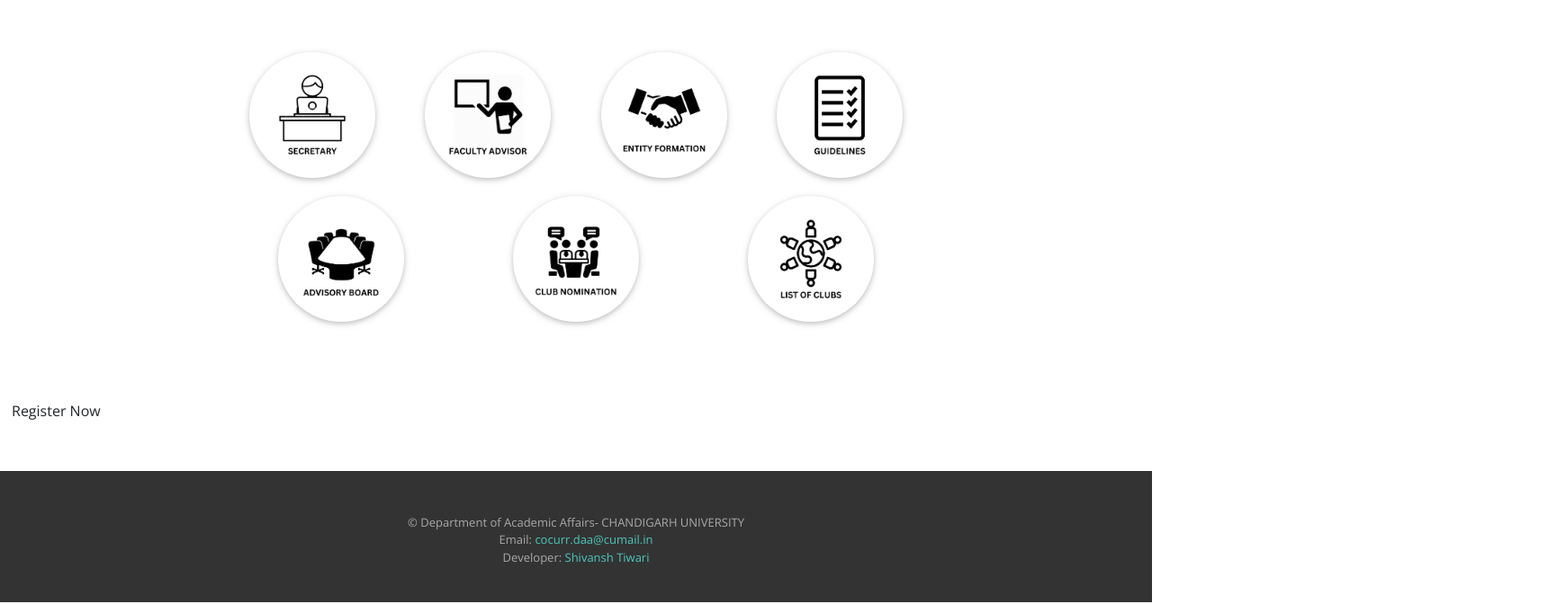
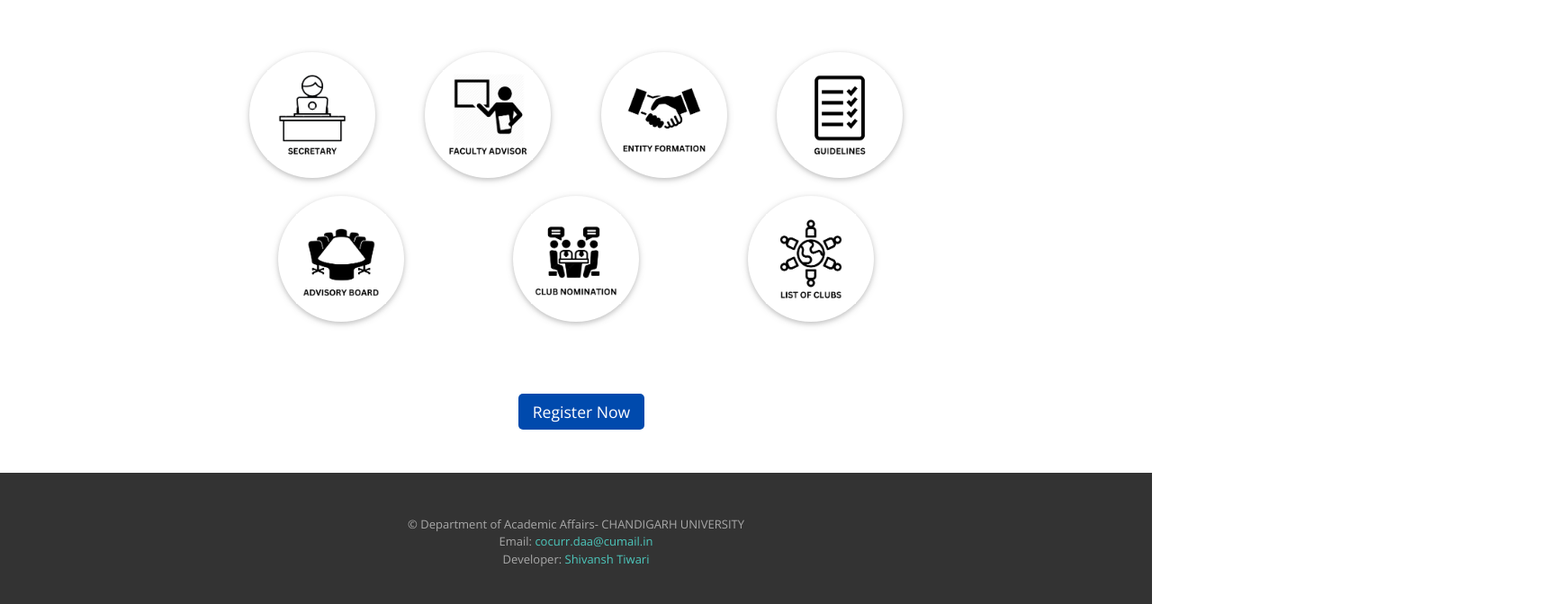
Before and after one commit to shivanshrider/PVC-Office, a plain HTML site: page index.html in a window 1280 px wide. Shown: the part 199-871 px from the top of the page at 90% size, 1740 px wide, since content can reach past the window. Drawn offline with nearby package versions, Linux system fonts and the light colour scheme.

Commit message:
Update home.css

```diff
--- a/css/home.css
+++ b/css/home.css
@@ -17,7 +17,37 @@
     height: auto;
 }
 
+.btn {
+    text-align: center;
+    align-items: center;
+    width: 140px;
+    height: 40px;
+    font-size: 1.1em;
+    cursor: pointer;
+    background-color: #004AAD;
+    color: #fff;
+    border: none;
+    border-radius: 5px;
+    transition: all .4s;
+    margin-left: 45%;
+    margin-right: 80%;
 
+   }
+
+   .btn:hover {
+    border-radius: 5px;
+    transform: translateY(-10px);
+    box-shadow: 0 7px 0 -2px #000000,
+     0 15px 0 -4px #000000
+   }
+
+   .btn:active {
+    transition: all 0.2s;
+    transform: translateY(-5px);
+    box-shadow: 0 2px 0 -2px #f85959,
+     0 8px 0 -4px #39a2db,
+     0 12px 10px -3px #39a2db;
+   }
 .city-search {
     max-width: 530px;
     margin: auto;
```
